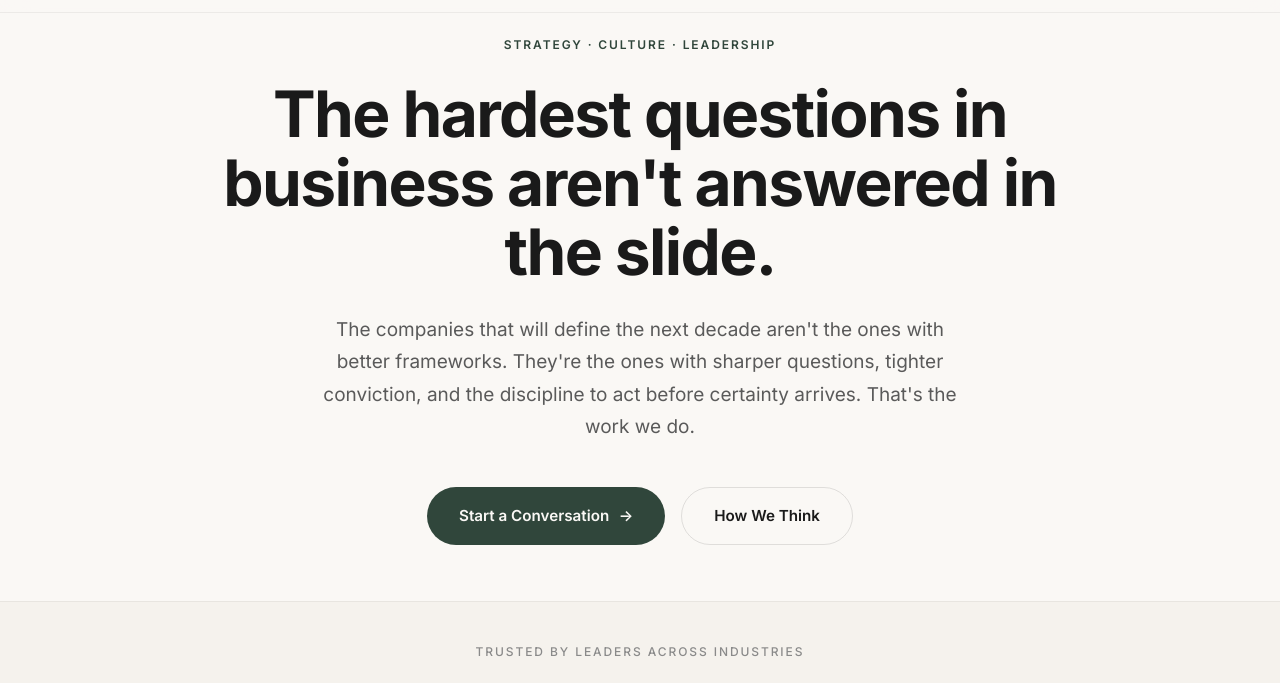
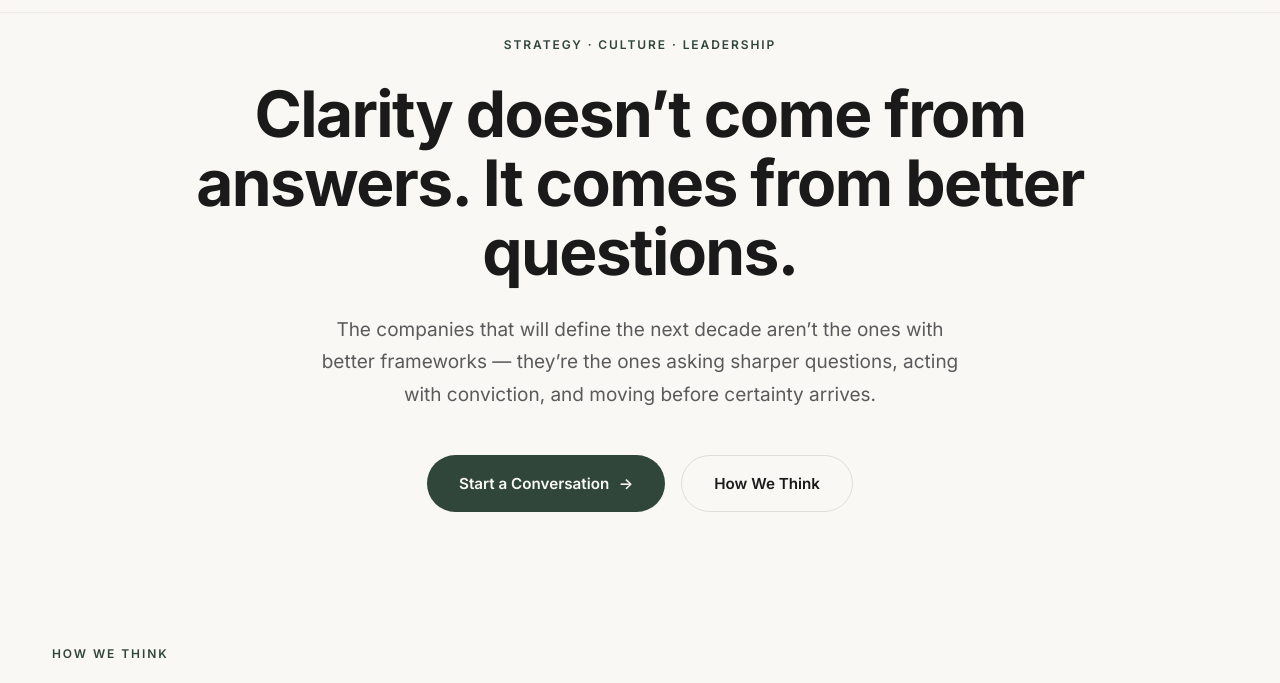
Before and after one commit to khushi7820/east-river-strategy, a plain HTML site: page index.html in a window 1280 px wide. Shown: the part 73-756 px from the top of the page. Drawn offline with Linux system fonts and the light colour scheme.

Commit message:
Changes made in hero

```diff
--- a/index.html
+++ b/index.html
@@ -37,11 +37,13 @@
     <header class="hero" id="home">
         <div class="hero-inner">
             <span class="eyebrow">Strategy · Culture · Leadership</span>
-            <h1>The hardest questions in business aren't answered <span class="accent-word">in the slide.</span></h1>
+            <h1>
+                Clarity doesn’t come from answers.
+                It comes from better <span class="accent">questions</span>.
+            </h1>
             <p class="hero-description">
-                The companies that will define the next decade aren't the ones with better frameworks. They're the ones
-                with sharper questions, tighter conviction, and the discipline to act before certainty arrives. That's
-                the work we do.
+                The companies that will define the next decade aren’t the ones with better frameworks —
+                they’re the ones asking sharper questions, acting with conviction, and moving before certainty arrives.
             </p>
             <div class="hero-ctas">
                 <a href="get-started.html" class="btn btn-primary">Start a Conversation <span
@@ -51,7 +53,7 @@
         </div>
     </header>
 
-    <section class="logos">
+    <!-- <section class="logos">
         <div class="logos-inner">
             <p class="logos-label">Trusted by leaders across industries</p>
             <div class="logos-marquee">
@@ -77,7 +79,7 @@
                 </div>
             </div>
         </div>
-    </section>
+    </section>-->
 
     <section id="services" class="section">
         <div class="container">
```
